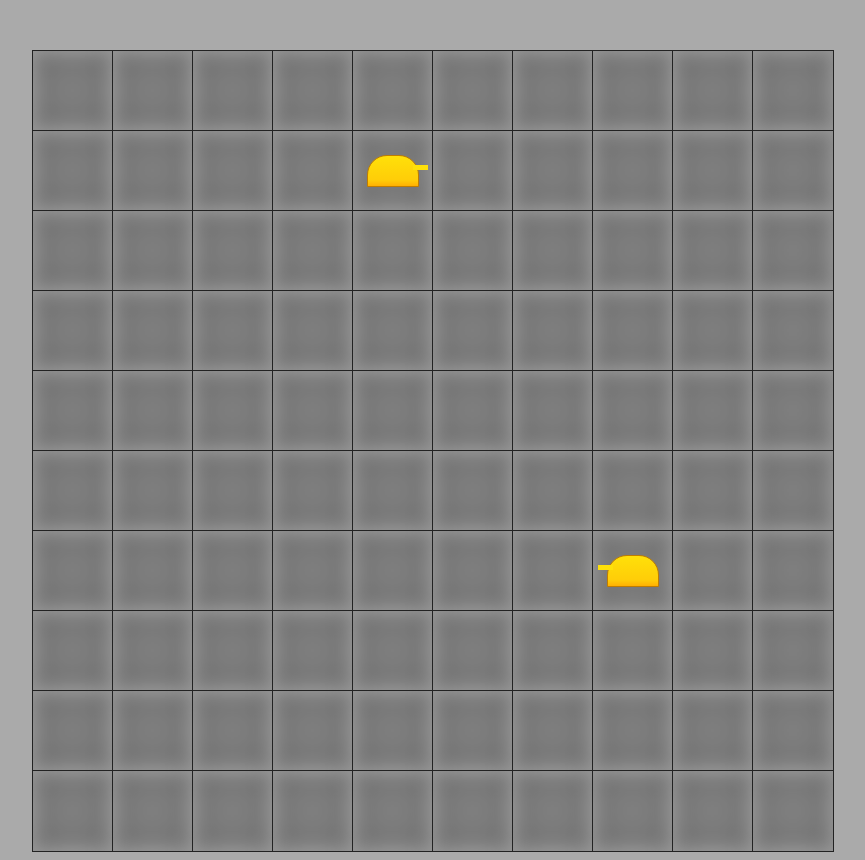
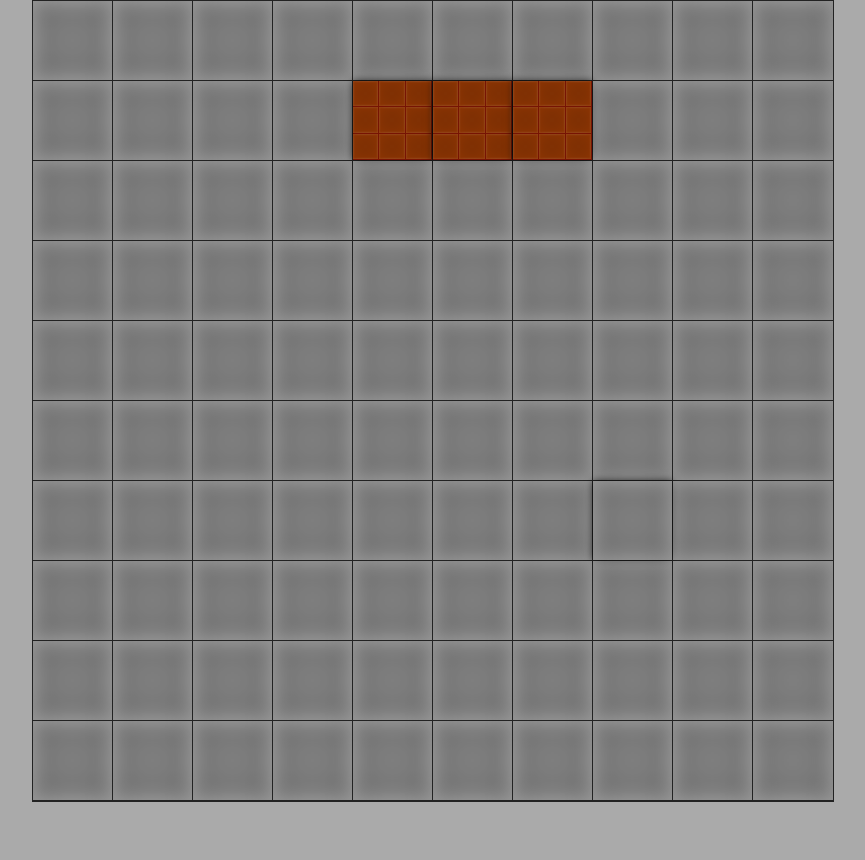
Before and after one commit to yura-chaikovsky/autobots, a plain HTML site: page prototypes/templates/battle-field.html in a window 1280 px wide. Shown: the whole page, without its empty margins (207-1072 px from the left). After the commit the page ends 802 px from the top, so only its background shows below. Drawn offline with Linux system fonts and the light colour scheme.

Commit message:
Added CSS for Wall.

```diff
--- a/prototypes/templates/battle-field.html
+++ b/prototypes/templates/battle-field.html
@@ -6,22 +6,23 @@
 	<style>
 
 		body {
+			margin: 0;
 			background-color: #aaa;
 		}
 
 		.battle-field {
 			border: 1px solid rgba(0, 0, 0, 0.8);
-			width: 800px;
-			height: 800px;
-			margin: 50px auto 0;
+			width: 100vmin;
+			height: 100vmin;
+			margin: 0 auto 0;
 			opacity: 0;
 			transform: translate(400px, -300px) scale(0.5, 0.1);
-			transition: all .5s ease;
 		}
 
 		.battle-field.is-open {
 			opacity: 1;
 			transform: translate(0, 0) scale(1, 1);
+			transition: all .5s ease;
 		}
 
 		.battle-field__cell {
@@ -32,32 +33,54 @@
 			border-color: rgba(0, 0, 0, 0.8);
 			border-style: solid;
 			border-width: 0 1px 1px 0;
-			width: 80px;
-			height: 80px;
+			width: 10vmin;
+			height: 10vmin;
 			box-shadow: inset 0 0 80px rgba(0, 0, 0, 0.5), inset 0 0 20px rgba(255, 255, 255, 1);
 		}
 
-		.battle-field__cell:last-of-type {
+		.battle-field__cell:nth-child(10n) {
 			border-right-width: 0;
-		}
-
-		.battle-field__row:last-of-type .battle-field__cell {
-			border-bottom-width: 0;
 		}
 
 		.battle-field.is-shaked .battle-field__cell {
 			-webkit-animation: shake 1s 1;
 		}
 
+		.battle-field__wall {
+			position: relative;
+			height: 100%;
+			box-shadow: 0 0 8px rgba(0, 0, 0, 0.8);
+		}
 
-		.tank {
+		.battle-field__wall-item {
+			float: left;
+			width: 33.3333%;
+			height: 33.3333%;
+			box-sizing: border-box;
+			border: solid #771403;
+			border-width: 0 1px 1px 0;
+			background-color: #803104;
+			box-shadow: inset 0 0 10px #913704, inset 0 0 2px rgba(255, 255, 255, 0.5);
+		}
+
+		/*.battle-field__wall-item:nth-child(3n) {
+			border-right-width: 0;
+		}*/
+
+		.battle-field__wall-item:nth-child(4),
+		.battle-field__wall-item:nth-child(5),
+		.battle-field__wall-item:nth-child(6) {
+			border-top-width: 0;
+		}
+
+		/*.tank {
 			position: absolute;
 			top: 50%;
 			left: 50%;
 			transform: translate(-50%, -50%);
 
-			width: 50px;
-			height: 30px;
+			width: 8vmin;
+			height: 5vmin;
 			border-top-left-radius: 20px;
 			border-top-right-radius: 20px;
 			border: 1px solid #bf7d00;
@@ -70,8 +93,8 @@
 			position: absolute;
 			top: 30%;
 			left: 90%;
-			width: 15px;
-			height: 5px;
+			width: 1vmin;
+			height: 0.3vmin;
 			content: '';
 			background-color: #ffe009;
 		}
@@ -85,7 +108,7 @@
 			height: 5px;
 			content: '';
 			background-color: #ffe009;
-		}
+		}*/
 
 		@-webkit-keyframes shake {
 			30% {
@@ -125,133 +148,152 @@
 </head>
 <body onload="setClass()">
 	<div class="battle-field">
-		<div class="battle-field__row">
-			<div class="battle-field__cell"></div>
-			<div class="battle-field__cell"></div>
-			<div class="battle-field__cell"></div>
-			<div class="battle-field__cell"></div>
-			<div class="battle-field__cell"></div>
-			<div class="battle-field__cell"></div>
-			<div class="battle-field__cell"></div>
-			<div class="battle-field__cell"></div>
-			<div class="battle-field__cell"></div>
-			<div class="battle-field__cell"></div>
-		</div>
-		<div class="battle-field__row">
-			<div class="battle-field__cell"></div>
-			<div class="battle-field__cell"></div>
-			<div class="battle-field__cell"></div>
-			<div class="battle-field__cell"></div>
-			<div class="battle-field__cell">
+		<div class="battle-field__cell"></div>
+		<div class="battle-field__cell"></div>
+		<div class="battle-field__cell"></div>
+		<div class="battle-field__cell"></div>
+		<div class="battle-field__cell"></div>
+		<div class="battle-field__cell"></div>
+		<div class="battle-field__cell"></div>
+		<div class="battle-field__cell"></div>
+		<div class="battle-field__cell"></div>
+		<div class="battle-field__cell"></div>
+		<div class="battle-field__cell"></div>
+		<div class="battle-field__cell"></div>
+		<div class="battle-field__cell"></div>
+		<div class="battle-field__cell"></div>
+		<div class="battle-field__cell">
 
-				<div class="tank to-right"></div>
+			<div class="battle-field__wall">
+				<div class="battle-field__wall-item"></div>
+				<div class="battle-field__wall-item"></div>
+				<div class="battle-field__wall-item"></div>
+				<div class="battle-field__wall-item"></div>
+				<div class="battle-field__wall-item"></div>
+				<div class="battle-field__wall-item"></div>
+				<div class="battle-field__wall-item"></div>
+				<div class="battle-field__wall-item"></div>
+				<div class="battle-field__wall-item"></div>
+			</div>
 
 
+		</div>
+		<div class="battle-field__cell">
+
+			<div class="battle-field__wall">
+				<div class="battle-field__wall-item"></div>
+				<div class="battle-field__wall-item"></div>
+				<div class="battle-field__wall-item"></div>
+				<div class="battle-field__wall-item"></div>
+				<div class="battle-field__wall-item"></div>
+				<div class="battle-field__wall-item"></div>
+				<div class="battle-field__wall-item"></div>
+				<div class="battle-field__wall-item"></div>
+				<div class="battle-field__wall-item"></div>
 			</div>
-			<div class="battle-field__cell"></div>
-			<div class="battle-field__cell"></div>
-			<div class="battle-field__cell"></div>
-			<div class="battle-field__cell"></div>
-			<div class="battle-field__cell"></div>
+
 		</div>
-		<div class="battle-field__row">
-			<div class="battle-field__cell"></div>
-			<div class="battle-field__cell"></div>
-			<div class="battle-field__cell"></div>
-			<div class="battle-field__cell"></div>
-			<div class="battle-field__cell"></div>
-			<div class="battle-field__cell"></div>
-			<div class="battle-field__cell"></div>
-			<div class="battle-field__cell"></div>
-			<div class="battle-field__cell"></div>
-			<div class="battle-field__cell"></div>
+		<div class="battle-field__cell">
+
+			<div class="battle-field__wall">
+				<div class="battle-field__wall-item"></div>
+				<div class="battle-field__wall-item"></div>
+				<div class="battle-field__wall-item"></div>
+				<div class="battle-field__wall-item"></div>
+				<div class="battle-field__wall-item"></div>
+				<div class="battle-field__wall-item"></div>
+				<div class="battle-field__wall-item"></div>
+				<div class="battle-field__wall-item"></div>
+				<div class="battle-field__wall-item"></div>
+			</div>
+
+
 		</div>
-		<div class="battle-field__row">
-			<div class="battle-field__cell"></div>
-			<div class="battle-field__cell"></div>
-			<div class="battle-field__cell"></div>
-			<div class="battle-field__cell"></div>
-			<div class="battle-field__cell"></div>
-			<div class="battle-field__cell"></div>
-			<div class="battle-field__cell"></div>
-			<div class="battle-field__cell"></div>
-			<div class="battle-field__cell"></div>
-			<div class="battle-field__cell"></div>
+		<div class="battle-field__cell"></div>
+		<div class="battle-field__cell"></div>
+		<div class="battle-field__cell"></div>
+		<div class="battle-field__cell"></div>
+		<div class="battle-field__cell"></div>
+		<div class="battle-field__cell"></div>
+		<div class="battle-field__cell"></div>
+		<div class="battle-field__cell"></div>
+		<div class="battle-field__cell"></div>
+		<div class="battle-field__cell"></div>
+		<div class="battle-field__cell"></div>
+		<div class="battle-field__cell"></div>
+		<div class="battle-field__cell"></div>
+		<div class="battle-field__cell"></div>
+		<div class="battle-field__cell"></div>
+		<div class="battle-field__cell"></div>
+		<div class="battle-field__cell"></div>
+		<div class="battle-field__cell"></div>
+		<div class="battle-field__cell"></div>
+		<div class="battle-field__cell"></div>
+		<div class="battle-field__cell"></div>
+		<div class="battle-field__cell"></div>
+		<div class="battle-field__cell"></div>
+		<div class="battle-field__cell"></div>
+		<div class="battle-field__cell"></div>
+		<div class="battle-field__cell"></div>
+		<div class="battle-field__cell"></div>
+		<div class="battle-field__cell"></div>
+		<div class="battle-field__cell"></div>
+		<div class="battle-field__cell"></div>
+		<div class="battle-field__cell"></div>
+		<div class="battle-field__cell"></div>
+		<div class="battle-field__cell"></div>
+		<div class="battle-field__cell"></div>
+		<div class="battle-field__cell"></div>
+		<div class="battle-field__cell"></div>
+		<div class="battle-field__cell"></div>
+		<div class="battle-field__cell"></div>
+		<div class="battle-field__cell"></div>
+		<div class="battle-field__cell"></div>
+		<div class="battle-field__cell"></div>
+		<div class="battle-field__cell"></div>
+		<div class="battle-field__cell"></div>
+		<div class="battle-field__cell"></div>
+		<div class="battle-field__cell"></div>
+		<div class="battle-field__cell"></div>
+		<div class="battle-field__cell"></div>
+		<div class="battle-field__cell"></div>
+		<div class="battle-field__cell"></div>
+		<div class="battle-field__cell"></div>
+		<div class="battle-field__cell">
+			<div class="battle-field__wall"></div>
 		</div>
-		<div class="battle-field__row">
-			<div class="battle-field__cell"></div>
-			<div class="battle-field__cell"></div>
-			<div class="battle-field__cell"></div>
-			<div class="battle-field__cell"></div>
-			<div class="battle-field__cell"></div>
-			<div class="battle-field__cell"></div>
-			<div class="battle-field__cell"></div>
-			<div class="battle-field__cell"></div>
-			<div class="battle-field__cell"></div>
-			<div class="battle-field__cell"></div>
-		</div>
-		<div class="battle-field__row">
-			<div class="battle-field__cell"></div>
-			<div class="battle-field__cell"></div>
-			<div class="battle-field__cell"></div>
-			<div class="battle-field__cell"></div>
-			<div class="battle-field__cell"></div>
-			<div class="battle-field__cell"></div>
-			<div class="battle-field__cell"></div>
-			<div class="battle-field__cell"></div>
-			<div class="battle-field__cell"></div>
-			<div class="battle-field__cell"></div>
-		</div>
-		<div class="battle-field__row">
-			<div class="battle-field__cell"></div>
-			<div class="battle-field__cell"></div>
-			<div class="battle-field__cell"></div>
-			<div class="battle-field__cell"></div>
-			<div class="battle-field__cell"></div>
-			<div class="battle-field__cell"></div>
-			<div class="battle-field__cell"></div>
-			<div class="battle-field__cell">
-				<div class="tank to-left"></div>
-			</div>
-			<div class="battle-field__cell"></div>
-			<div class="battle-field__cell"></div>
-		</div>
-		<div class="battle-field__row">
-			<div class="battle-field__cell"></div>
-			<div class="battle-field__cell"></div>
-			<div class="battle-field__cell"></div>
-			<div class="battle-field__cell"></div>
-			<div class="battle-field__cell"></div>
-			<div class="battle-field__cell"></div>
-			<div class="battle-field__cell"></div>
-			<div class="battle-field__cell"></div>
-			<div class="battle-field__cell"></div>
-			<div class="battle-field__cell"></div>
-		</div>
-		<div class="battle-field__row">
-			<div class="battle-field__cell"></div>
-			<div class="battle-field__cell"></div>
-			<div class="battle-field__cell"></div>
-			<div class="battle-field__cell"></div>
-			<div class="battle-field__cell"></div>
-			<div class="battle-field__cell"></div>
-			<div class="battle-field__cell"></div>
-			<div class="battle-field__cell"></div>
-			<div class="battle-field__cell"></div>
-			<div class="battle-field__cell"></div>
-		</div>
-		<div class="battle-field__row">
-			<div class="battle-field__cell"></div>
-			<div class="battle-field__cell"></div>
-			<div class="battle-field__cell"></div>
-			<div class="battle-field__cell"></div>
-			<div class="battle-field__cell"></div>
-			<div class="battle-field__cell"></div>
-			<div class="battle-field__cell"></div>
-			<div class="battle-field__cell"></div>
-			<div class="battle-field__cell"></div>
-			<div class="battle-field__cell"></div>
-		</div>
+		<div class="battle-field__cell"></div>
+		<div class="battle-field__cell"></div>
+		<div class="battle-field__cell"></div>
+		<div class="battle-field__cell"></div>
+		<div class="battle-field__cell"></div>
+		<div class="battle-field__cell"></div>
+		<div class="battle-field__cell"></div>
+		<div class="battle-field__cell"></div>
+		<div class="battle-field__cell"></div>
+		<div class="battle-field__cell"></div>
+		<div class="battle-field__cell"></div>
+		<div class="battle-field__cell"></div>
+		<div class="battle-field__cell"></div>
+		<div class="battle-field__cell"></div>
+		<div class="battle-field__cell"></div>
+		<div class="battle-field__cell"></div>
+		<div class="battle-field__cell"></div>
+		<div class="battle-field__cell"></div>
+		<div class="battle-field__cell"></div>
+		<div class="battle-field__cell"></div>
+		<div class="battle-field__cell"></div>
+		<div class="battle-field__cell"></div>
+		<div class="battle-field__cell"></div>
+		<div class="battle-field__cell"></div>
+		<div class="battle-field__cell"></div>
+		<div class="battle-field__cell"></div>
+		<div class="battle-field__cell"></div>
+		<div class="battle-field__cell"></div>
+		<div class="battle-field__cell"></div>
+		<div class="battle-field__cell"></div>
+		<div class="battle-field__cell"></div>
+		<div class="battle-field__cell"></div>
 	</div>
 
 </body>
```
